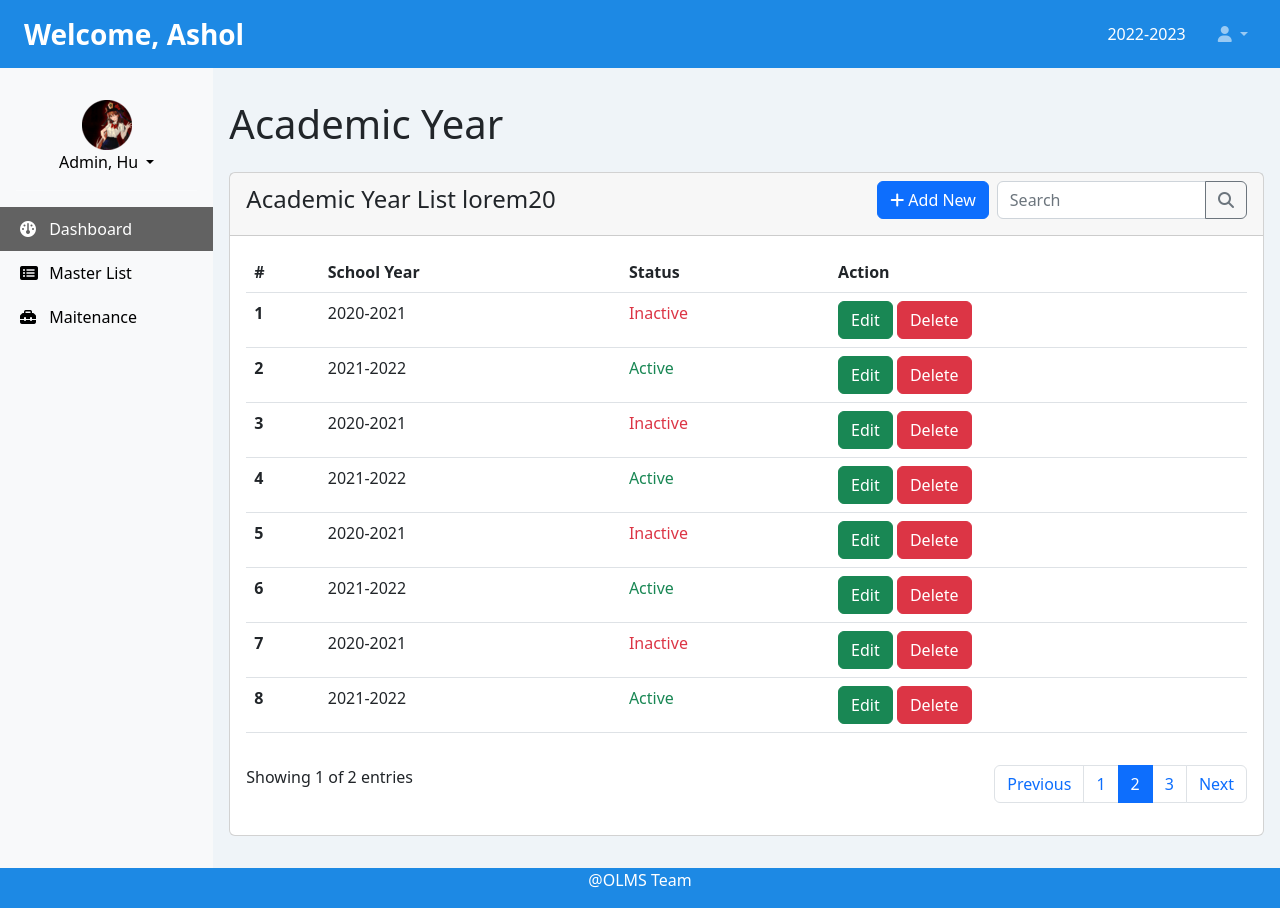
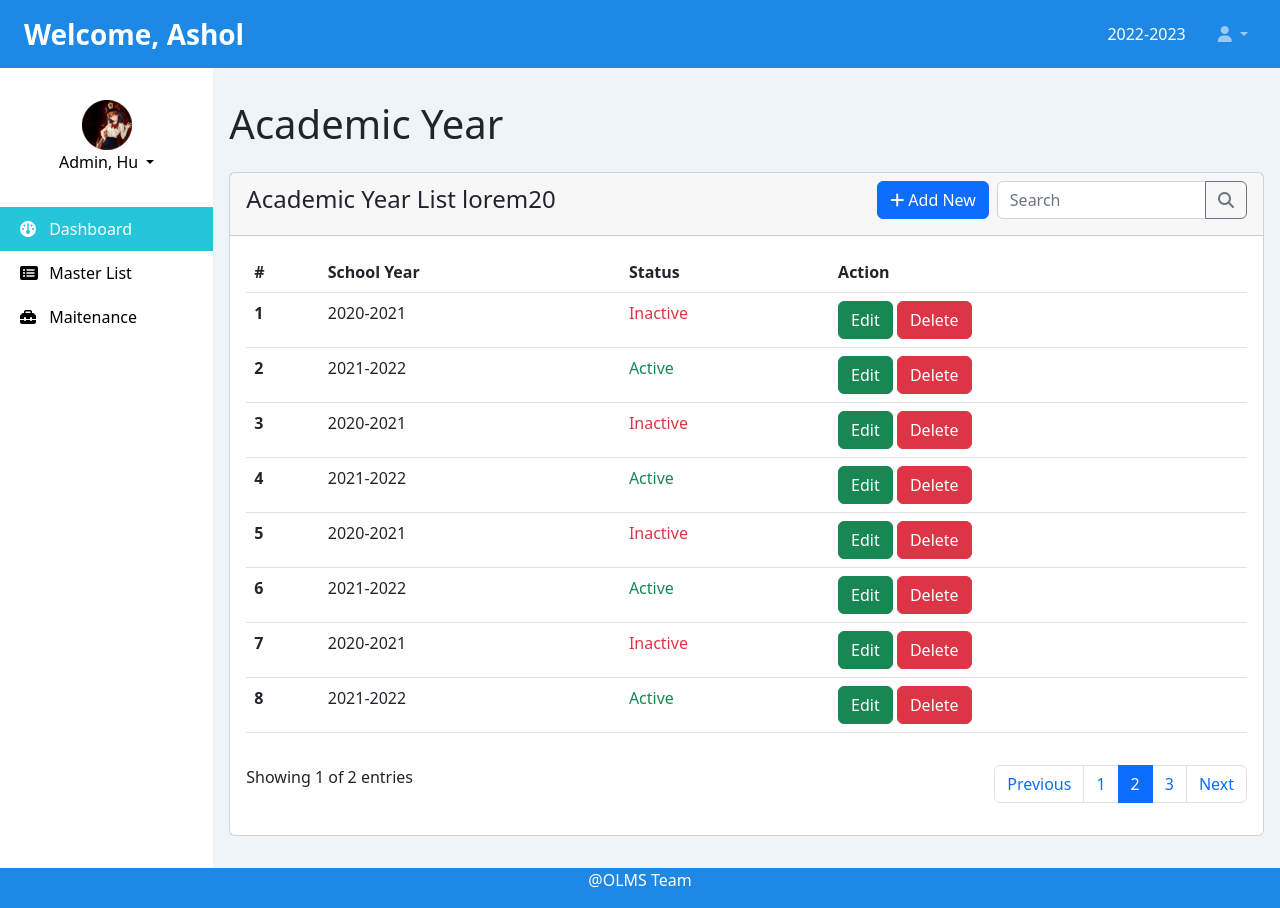
Before and after one commit to Carlozzzzz/OLMS_samplefiles, a plain HTML site: page index.html in a window 1280 px wide. In both pictures the pointer is over the link "Dashboard". Drawn offline with nearby package versions, Linux system fonts and the light colour scheme; files that its build step writes are made by us from their sources.

Commit message:
re-upload css files

```diff
--- a/style.css
+++ b/style.css
@@ -21,6 +21,7 @@ a {
 #sidenav {
     min-height: 100vh;
     padding: 0;
+    background-color: white !important;
 
 }
 
@@ -28,6 +29,8 @@ a {
 
     margin: auto;
 }
+
+
 
 #sidenav a,
 #sidenav .icon {
@@ -60,14 +63,10 @@ a {
 }
 
 #sidenav .nav-a:hover  {
-    background-color: #626262;
+    background-color: #25C6DA;
     color: white !important;
+    transition: all 0.3s;
 }
-
-
-
-
-
 
 
 /* -------- End Sidenav-------- */
```
